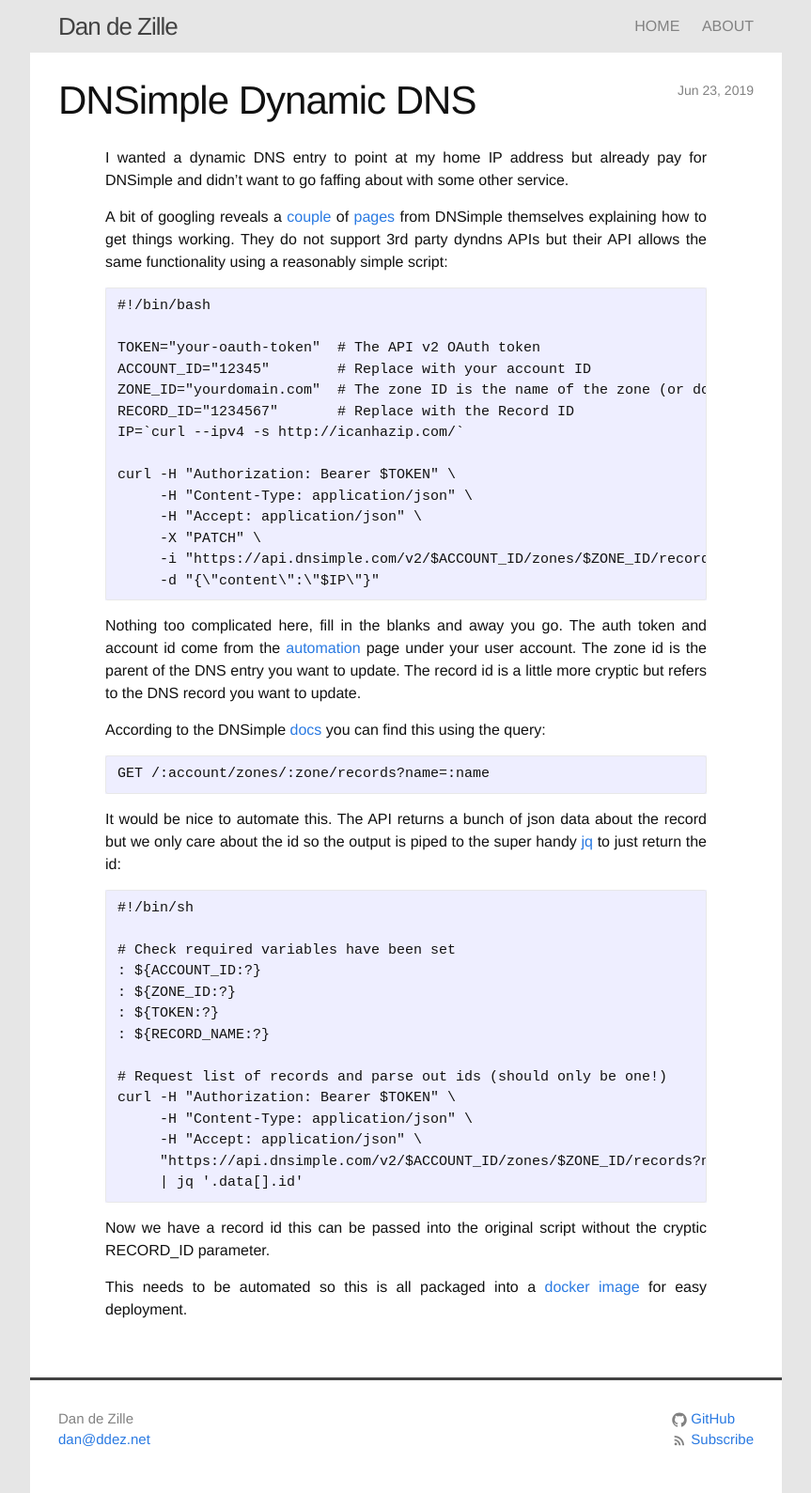
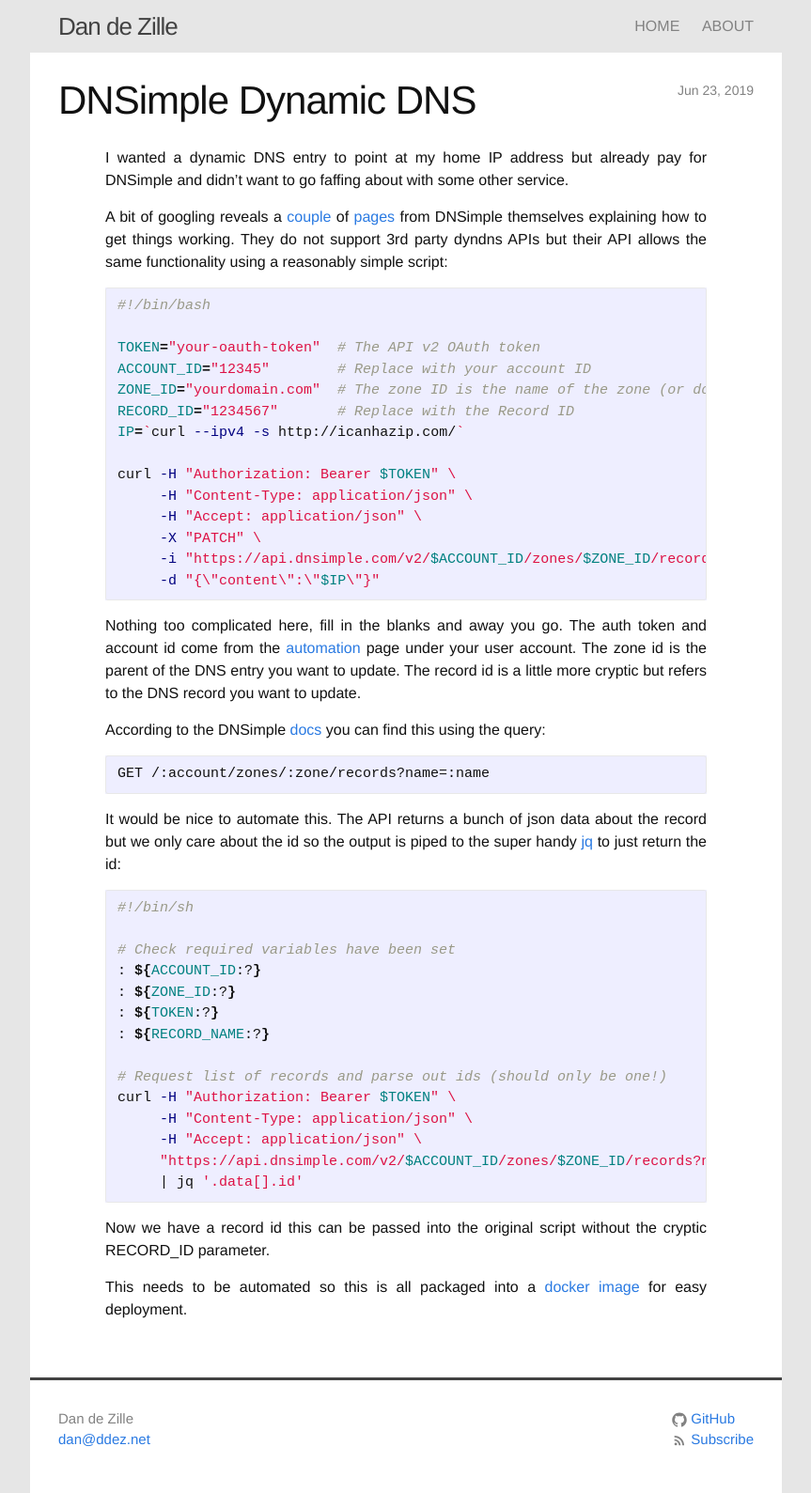
Before and after one commit to dandezille/blog, a Jekyll site: the page built from _posts/2019-06-23-dnsimple-dynamic-dns.md, in a window 1280 px wide. Shown: the whole page at 94% size, without its empty margins (208-1071 px from the left). Built offline with Jekyll 4.4.1, drawn with Linux system fonts in a browser that asks for light colours.

Commit message:
Add code tags

```diff
--- a/_posts/2019-06-23-dnsimple-dynamic-dns.md
+++ b/_posts/2019-06-23-dnsimple-dynamic-dns.md
@@ -7,7 +7,7 @@
 
 A bit of googling reveals a [couple](https://support.dnsimple.com/articles/dynamic-dns/) of [pages](https://developer.dnsimple.com/ddns/) from DNSimple themselves explaining how to get things working. They do not support 3rd party dyndns APIs but their API allows the same functionality using a reasonably simple script:
 
-~~~
+~~~bash
 #!/bin/bash
 
 TOKEN="your-oauth-token"  # The API v2 OAuth token
@@ -34,7 +34,7 @@
 
 It would be nice to automate this. The API returns a bunch of json data about the record but we only care about the id so the output is piped to the super handy [jq](https://stedolan.github.io/jq/) to just return the id:
 
-~~~
+~~~bash
 #!/bin/sh
 
 # Check required variables have been set
```
